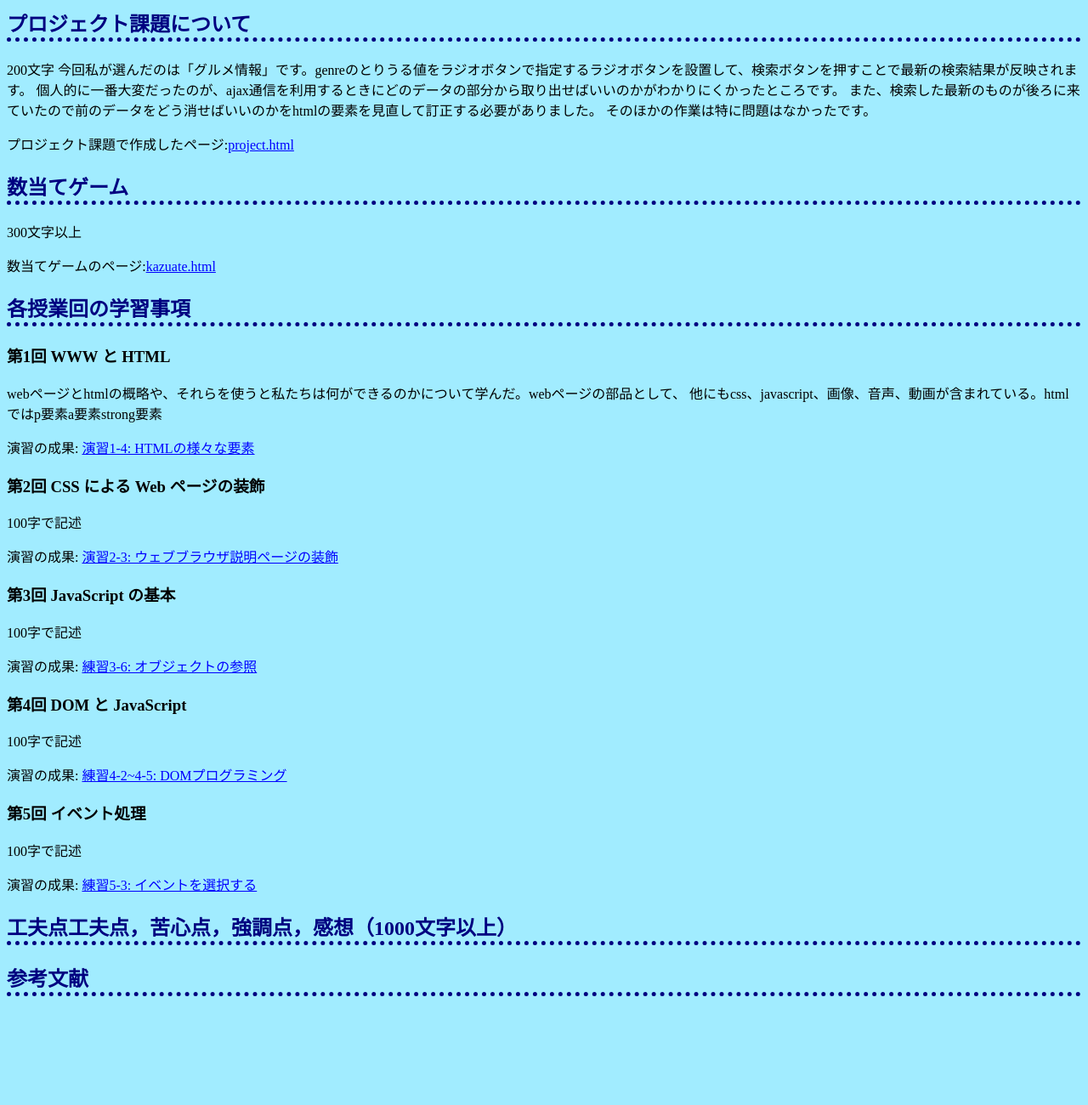
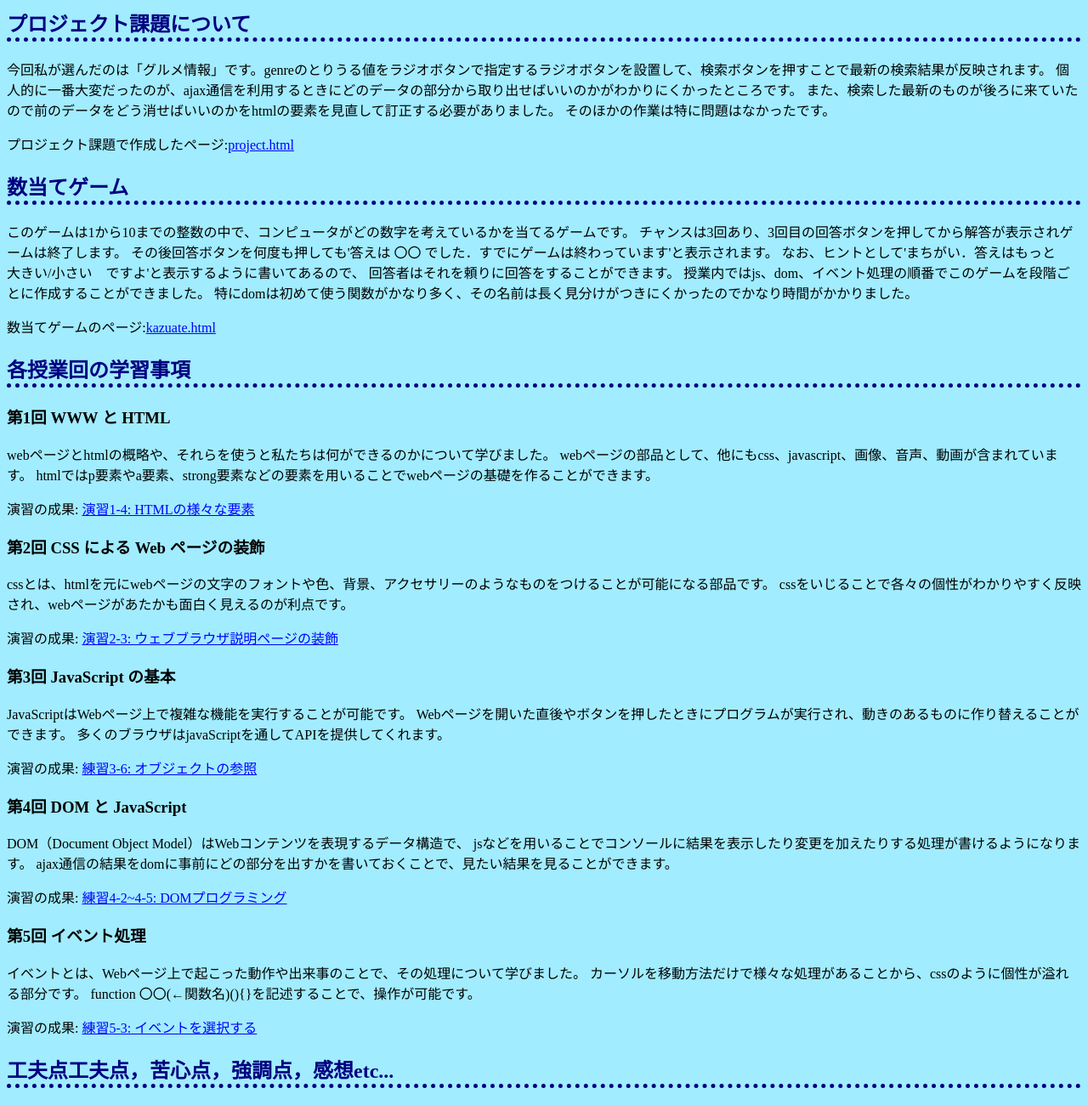
Before and after one commit to G384202023/medialabo, a plain HTML site: page index.html in a window 1280 px wide. Shown: the part 458-1758 px from the top of the page at 85% size. Before the commit the page ends 1649 px from the top, so only its background shows below. Drawn offline with Linux system fonts and the light colour scheme.

Commit message:
1000文字前

```diff
--- a/index.html
+++ b/index.html
@@ -23,7 +23,7 @@
 
 
   <h2>プロジェクト課題について</h2>
-  <p>200文字
+  <p>
     今回私が選んだのは「グルメ情報」です。genreのとりうる値をラジオボタンで指定するラジオボタンを設置して、検索ボタンを押すことで最新の検索結果が反映されます。
     個人的に一番大変だったのが、ajax通信を利用するときにどのデータの部分から取り出せばいいのかがわかりにくかったところです。
     また、検索した最新のものが後ろに来ていたので前のデータをどう消せばいいのかをhtmlの要素を見直して訂正する必要がありました。
@@ -34,7 +34,13 @@
 
 
   <h2>数当てゲーム</h2>
-    <p>300文字以上</p>
+    <p>このゲームは1から10までの整数の中で、コンピュータがどの数字を考えているかを当てるゲームです。
+      チャンスは3回あり、3回目の回答ボタンを押してから解答が表示されゲームは終了します。
+      その後回答ボタンを何度も押しても'答えは 〇〇 でした．すでにゲームは終わっています'と表示されます。
+      なお、ヒントとして'まちがい．答えはもっと　大きい/小さい　ですよ'と表示するように書いてあるので、
+      回答者はそれを頼りに回答をすることができます。
+      授業内ではjs、dom、イベント処理の順番でこのゲームを段階ごとに作成することができました。
+      特にdomは初めて使う関数がかなり多く、その名前は長く見分けがつきにくかったのでかなり時間がかかりました。</p>
 		<p>数当てゲームのページ:<a href="kazuate.html"
 			title="同じフォルダの別ファイルへのリンク"
 			target="_blank">kazuate.html</a></p>
@@ -42,34 +48,52 @@
 
       <h2>各授業回の学習事項</h2>
       <h3>第1回 WWW と HTML</h3>
-          <p>webページとhtmlの概略や、それらを使うと私たちは何ができるのかについて学んだ。webページの部品として、
-            他にもcss、javascript、画像、音声、動画が含まれている。htmlではp要素a要素strong要素</p>
+          <p>webページとhtmlの概略や、それらを使うと私たちは何ができるのかについて学びました。
+            webページの部品として、他にもcss、javascript、画像、音声、動画が含まれています。
+            htmlではp要素やa要素、strong要素などの要素を用いることでwebページの基礎を作ることができます。</p>
           <p>演習の成果: <a href="practice-html/elements.html"
           title="同じフォルダの別ファイルへのリンク"
           target="_blank">演習1-4: HTMLの様々な要素</a></p>
+
       <h3>第2回 CSS による Web ページの装飾</h3>
-          <p>100字で記述</p>
+          <p>cssとは、htmlを元にwebページの文字のフォントや色、背景、アクセサリーのようなものをつけることが可能になる部品です。
+            cssをいじることで各々の個性がわかりやすく反映され、webページがあたかも面白く見えるのが利点です。
+
+          </p>
           <p>演習の成果: <a href="practice-css/browser-intro.html"
           title="同じフォルダの別ファイルへのリンク"
           target="_blank">演習2-3: ウェブブラウザ説明ページの装飾</a></p>
+
       <h3>第3回 JavaScript の基本</h3>
-        <p>100字で記述</p>
+        <p>JavaScriptはWebページ上で複雑な機能を実行することが可能です。
+          Webページを開いた直後やボタンを押したときにプログラムが実行され、動きのあるものに作り替えることができます。
+          多くのブラウザはjavaScriptを通してAPIを提供してくれます。</p>
         <p>演習の成果: <a href="practice-js/obj-practice.html"
         title="同じフォルダの別ファイルへのリンク"
         target="_blank">練習3-6: オブジェクトの参照</a></p>
+
       <h3>第4回 DOM と JavaScript</h3>
-        <p>100字で記述</p>
+        <p>DOM（Document Object Model）はWebコンテンツを表現するデータ構造で、
+          jsなどを用いることでコンソールに結果を表示したり変更を加えたりする処理が書けるようになります。
+          ajax通信の結果をdomに事前にどの部分を出すかを書いておくことで、見たい結果を見ることができます。
+        </p>
         <p>演習の成果: <a href="practice-dom/dom-exercise.html"
         title="同じフォルダの別ファイルへのリンク"
         target="_blank">練習4-2~4-5: DOMプログラミング</a></p>
 
       <h3>第5回 イベント処理</h3>
-        <p>100字で記述</p>
+        <p>イベントとは、Webページ上で起こった動作や出来事のことで、その処理について学びました。
+          カーソルを移動方法だけで様々な処理があることから、cssのように個性が溢れる部分です。
+          function 〇〇(←関数名)(){}を記述することで、操作が可能です。
+        </p>
         <p>演習の成果: <a href="practice-event/event-list.html"
         title="同じフォルダの別ファイルへのリンク"
         target="_blank">練習5-3: イベントを選択する</a></p>
 
-      <h2>工夫点工夫点，苦心点，強調点，感想（1000文字以上）</h2>
-      <h2>参考文献</h2>
+
+
+      <h2>工夫点工夫点，苦心点，強調点，感想etc...</h2>
+
+      <p></p>
   </body>
 </html>
```
